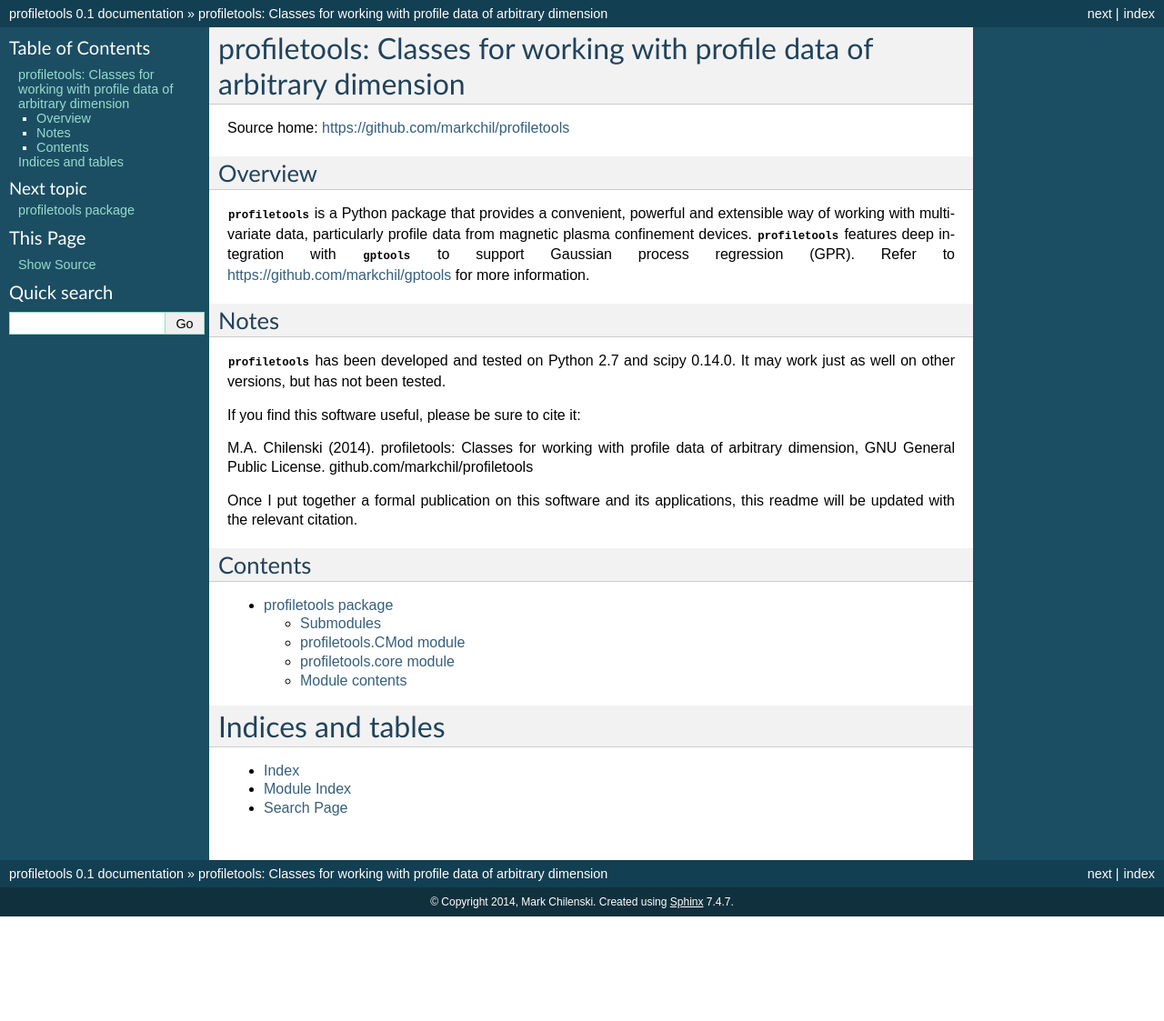
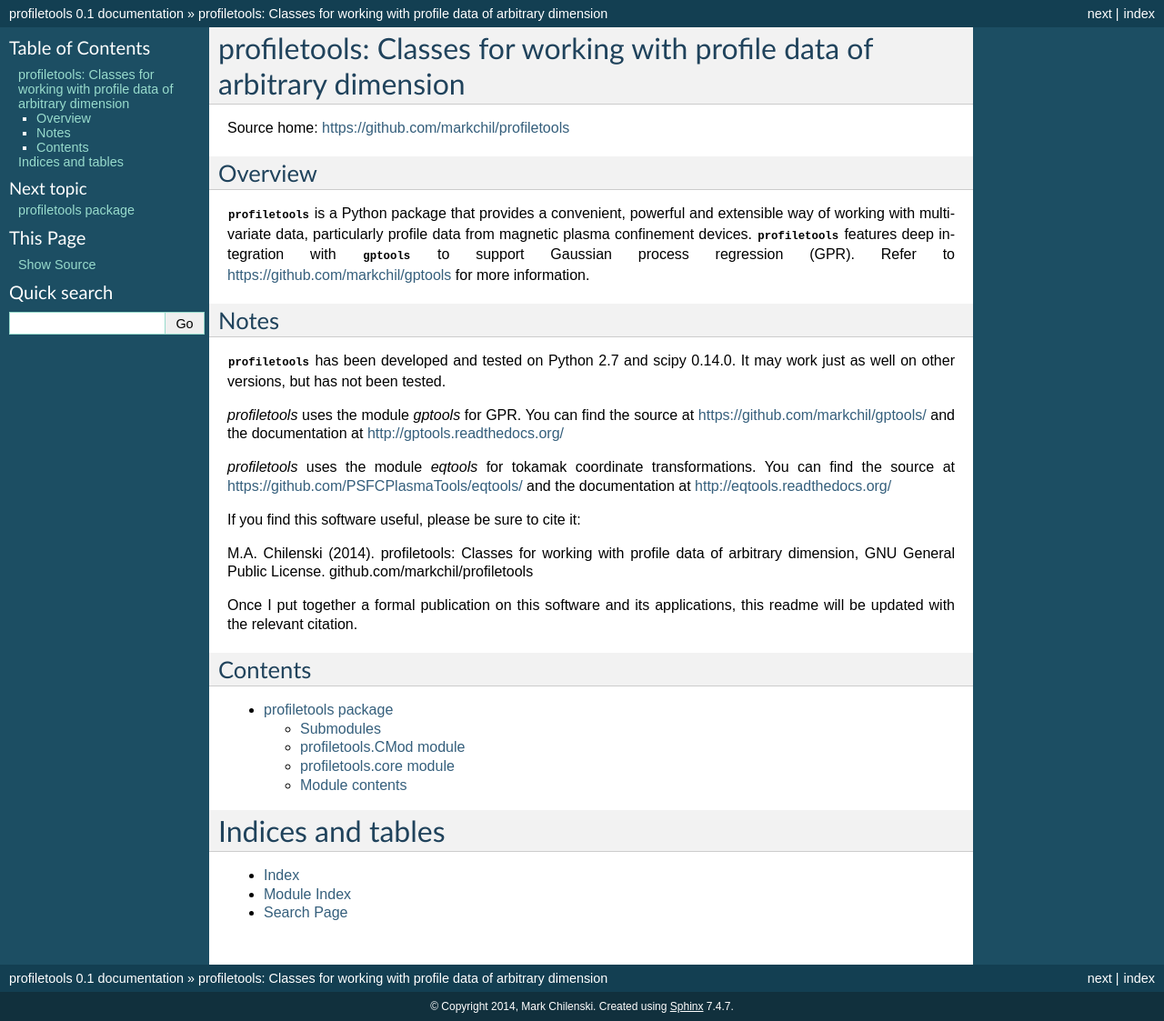
Before and after one commit to markchil/profiletools, a Sphinx documentation site: the page built from docs/source/index.rst, in a window 1280 px wide. Shown: the whole page at 91% size. Built offline with Sphinx 7.4.7, drawn with Linux system fonts in a browser that asks for light colours; formulas are drawn with MathJax 3; before the commit the page ends 1008 px from its top, so only the background shows below that.

Commit message:
Updates to documentation.

```diff
--- a/docs/source/index.rst
+++ b/docs/source/index.rst
@@ -12,6 +12,10 @@ Notes
 -----
 
 :py:mod:`profiletools` has been developed and tested on Python 2.7 and scipy 0.14.0. It may work just as well on other versions, but has not been tested.
+
+`profiletools` uses the module `gptools` for GPR. You can find the source at https://github.com/markchil/gptools/ and the documentation at http://gptools.readthedocs.org/
+
+`profiletools` uses the module `eqtools` for tokamak coordinate transformations. You can find the source at https://github.com/PSFCPlasmaTools/eqtools/ and the documentation at http://eqtools.readthedocs.org/
 
 If you find this software useful, please be sure to cite it:
 
```
Also changed, not shown: README.md (+19 -2 lines).
